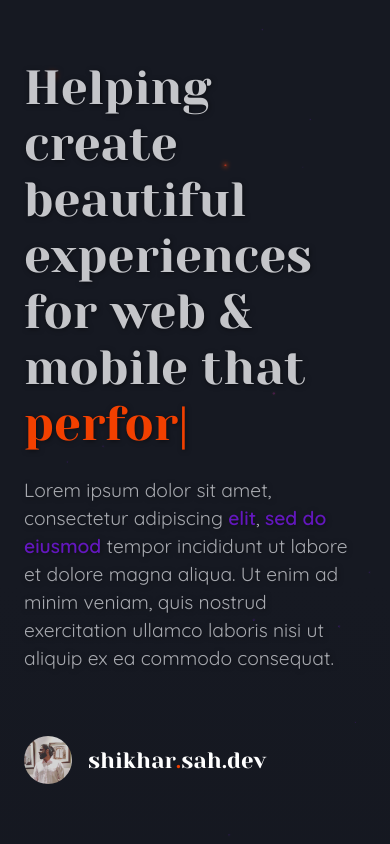
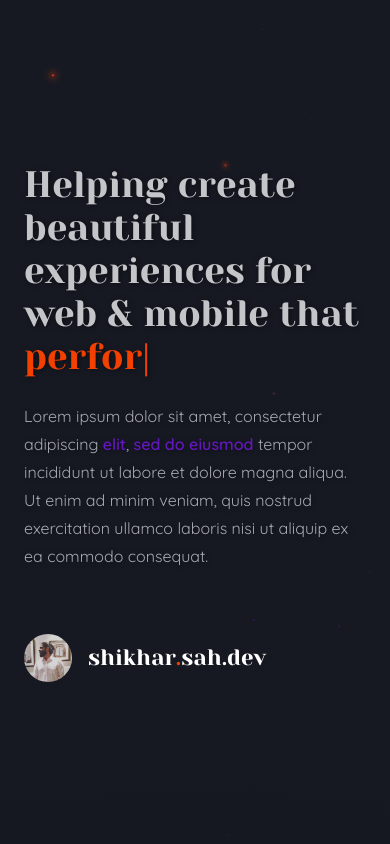
Before and after one commit to shikharsahdev/portfolio, a React (Create React App) app: page / in a window 390 px wide. Shown: the top 844 px of the page. Built offline with nearby package versions, Linux system fonts and the light colour scheme.

Commit message:
ui fixes

```diff
--- a/src/App.scss
+++ b/src/App.scss
@@ -85,12 +85,13 @@ body,html {
       }
       p {
         line-height: 32px;
-        font-size: 1.4em;
+        font-size: 1.2em;
       }
     }
     img {
       flex:1;
-      max-width: min(60vw, 90vh);
+      max-width: 50%;
+      margin-right: 32px;
       position: sticky;
       top: 10vh;
       border-radius: 8px;
@@ -101,7 +102,7 @@ body,html {
     }
     img:hover {
       will-change: transform;
-      transform: translate3d(0px, 0px, 0px) scale3d(1, 1, 1) rotateX(1.9447deg) rotateY(9.9982deg) rotateZ(0deg) skew(0deg, 0deg);
+      transform: translate3d(0px, 0px, 0px) scale3d(1, 1, 1) rotateX(-11.0553deg) rotateY(10.9982deg) rotateZ(2deg) skew(0deg, 0deg) scale(1.1);
       transform-style: preserve-3d;
     }
   }
@@ -141,13 +142,16 @@ body,html {
   }
 }
 
-@media only screen and (max-width: 660px) {
+@media only screen and (max-width: 1024px) {
   .container {
     padding: 24px;
   }
   .banner {
     .text {
-      font-size: 3em;
+      font-size: 2.3em;
+    }
+    .subtext {
+      font-size: 1em;
     }
     .foottext {
       font-size: 1.4em;
@@ -1485,7 +1489,7 @@ body,html {
 
 
 
-@media only screen and (max-width: 660px) {
+@media only screen and (max-width: 1024px) {
   .easter {
     height: 100vw;
     width: 100vh;
```
